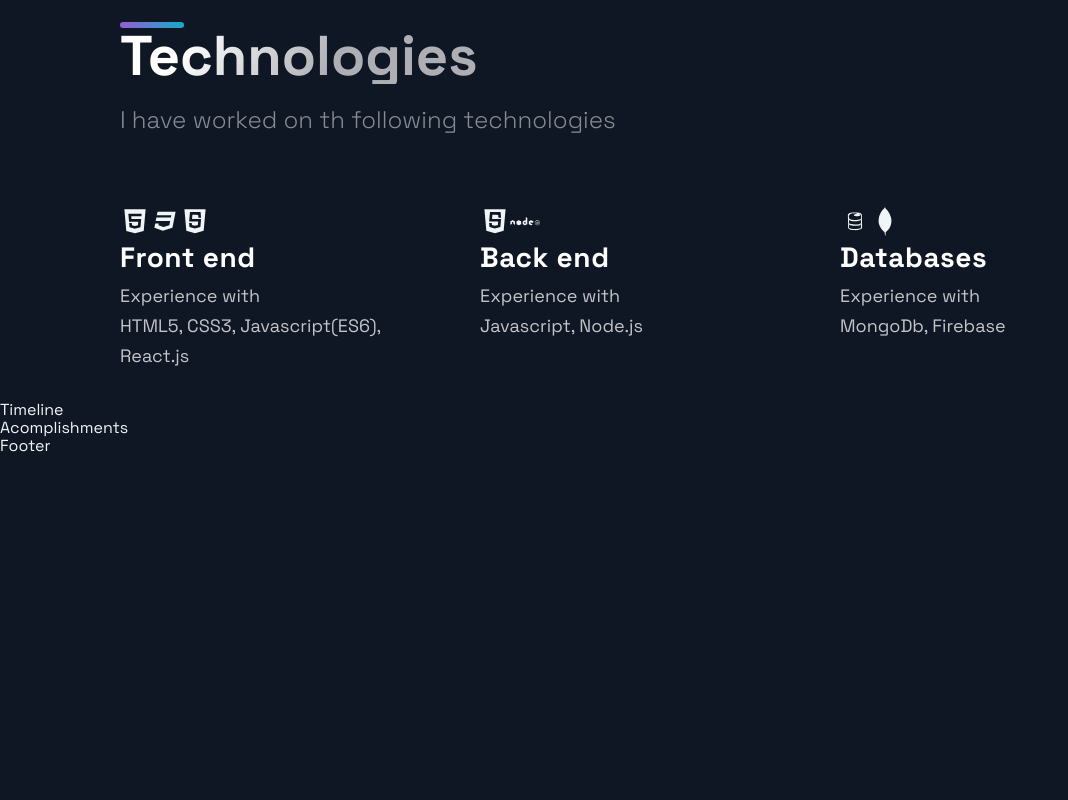
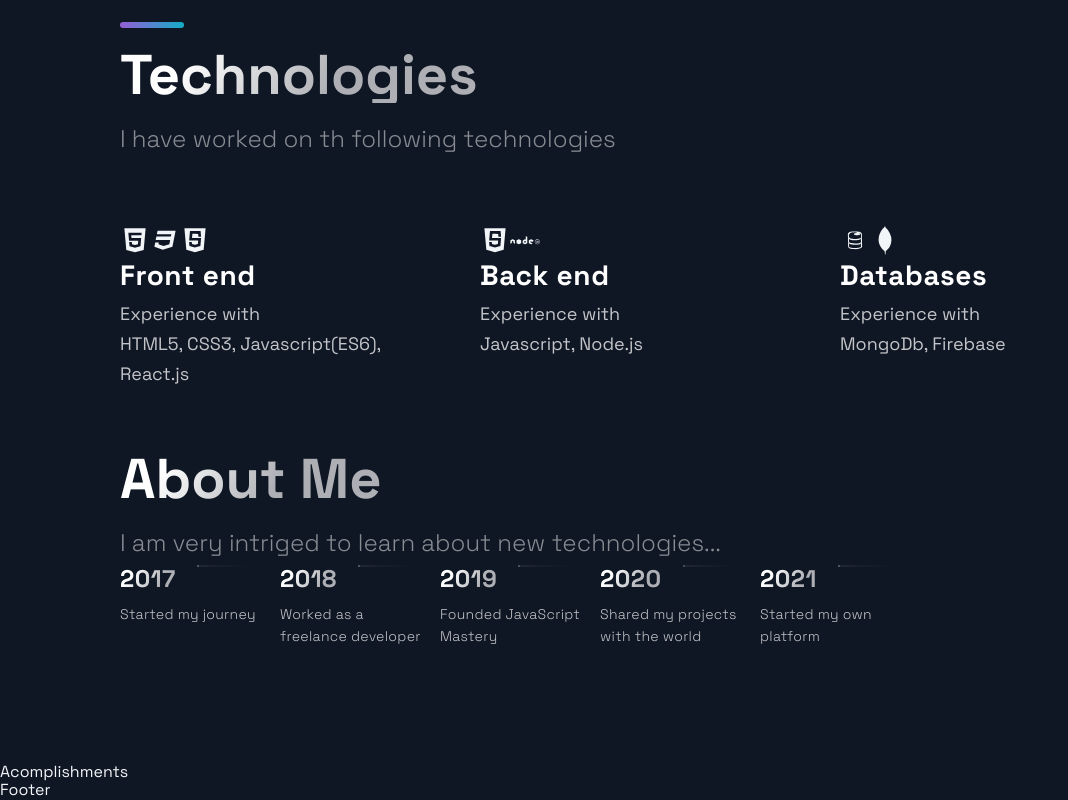
Before and after one commit to Harshil-Dalal5121/porfolio, a Next.js app: page / in a window 1280 px wide. Shown: the part 2100-2900 px from the top of the page, without its empty margins (0-1068 px from the left). Before the commit the page ends 2556 px from the top, so only its background shows below. Built offline with nearby package versions, Linux system fonts and the light colour scheme.

Commit message:
Timeline added

```diff
--- a/src/components/Technologies/Technologies.js
+++ b/src/components/Technologies/Technologies.js
@@ -6,6 +6,7 @@ import { List, ListContainer, ListItem, ListParagraph, ListTitle } from './Techn
 const Technologies = () => (
   <Section id="tech">
     <SectionDivider />
+    <br/>
     <SectionTitle>Technologies</SectionTitle>
     <SectionText>
       I have worked on th following technologies
--- a/src/components/TimeLine/TimeLine.js
+++ b/src/components/TimeLine/TimeLine.js
@@ -7,45 +7,113 @@ import { TimeLineData } from '../../constants/constants';
 const TOTAL_CAROUSEL_COUNT = TimeLineData.length;
 
 const Timeline = () => {
-  // const [activeItem, setActiveItem] = useState(0);
-  // const carouselRef = useRef();
+  const [activeItem, setActiveItem] = useState(0);
+  const carouselRef = useRef();
 
-  // const scroll = (node, left) => {
-  //   return node.scrollTo({ left, behavior: 'smooth' });
-  // }
+  const scroll = (node, left) => {
+    return node.scrollTo({ left, behavior: 'smooth' });
+  }
 
-  // const handleClick = (e, i) => {
-  //   e.preventDefault();
+  const handleClick = (e, i) => {
+    e.preventDefault();
 
-  //   if (carouselRef.current) {
-  //     const scrollLeft = Math.floor(carouselRef.current.scrollWidth * 0.7 * (i / TimeLineData.length));
+    if (carouselRef.current) {
+      const scrollLeft = Math.floor(carouselRef.current.scrollWidth * 0.7 * (i / TimeLineData.length));
 
-  //     scroll(carouselRef.current, scrollLeft);
-  //   }
-  // }
+      scroll(carouselRef.current, scrollLeft);
+    }
+  }
 
-  // const handleScroll = () => {
-  //   if (carouselRef.current) {
-  //     const index = Math.round((carouselRef.current.scrollLeft / (carouselRef.current.scrollWidth * 0.7)) * TimeLineData.length);
+  const handleScroll = () => {
+    if (carouselRef.current) {
+      const index = Math.round((carouselRef.current.scrollLeft / (carouselRef.current.scrollWidth * 0.7)) * TimeLineData.length);
 
-  //     setActiveItem(index);
-  //   }
-  // }
+      setActiveItem(index);
+    }
+  }
 
-  // // snap back to beginning of scroll when window is resized
-  // // avoids a bug where content is covered up if coming from smaller screen
-  // useEffect(() => {
-  //   const handleResize = () => {
-  //     scroll(carouselRef.current, 0);
-  //   }
+  // snap back to beginning of scroll when window is resized
+  // avoids a bug where content is covered up if coming from smaller screen
+  useEffect(() => {
+    const handleResize = () => {
+      scroll(carouselRef.current, 0);
+    }
 
-  //   window.addEventListener('resize', handleResize);
-  // }, []);
+    window.addEventListener('resize', handleResize);
+  }, []);
 
   return (
-    <div>
-      Timeline
-    </div>
+    <Section id="about">
+      <SectionTitle>About Me</SectionTitle>
+      <SectionText>
+          I am very intriged to learn about new technologies...
+          <CarouselContainer ref={carouselRef} onScroll={handleScroll}>
+            <>
+            {TimeLineData.map((item,index)=>(
+                <CarouselMobileScrollNode key={index} final={index === TOTAL_CAROUSEL_COUNT-1}>
+                  <CarouselItem
+                  index={index}
+                  id={`carousel__item-${index}`}
+                  active={activeItem}
+                  onClick={(e)=>handleClick(e, index)}
+                  >
+                <CarouselItemTitle>
+                {item.year}
+                <CarouselItemImg
+                    width="208"
+                    height="6"
+                    viewBox="0 0 208 6"
+                    fill="none"
+                    xmlns="http://www.w3.org/2000/svg">
+                    <path
+                      fill-rule="evenodd"
+                      clip-rule="evenodd"
+                      d="M2.5 5.5C3.88071 5.5 5 4.38071 5 3V3.5L208 3.50002V2.50002L5 2.5V3C5 1.61929 3.88071 0.5 2.5 0.5C1.11929 0.5 0 1.61929 0 3C0 4.38071 1.11929 5.5 2.5 5.5Z"
+                      fill="url(#paint0_linear)"
+                      fill-opacity="0.33"
+                    />
+                    <defs>
+                      <linearGradient
+                        id="paint0_linear"
+                        x1="-4.30412e-10"
+                        y1="0.5"
+                        x2="208"
+                        y2="0.500295"
+                        gradientUnits="userSpaceOnUse">
+                        <stop stop-color="white" />
+                        <stop
+                          offset="0.79478"
+                          stop-color="white"
+                          stop-opacity="0"
+                        />
+                      </linearGradient>
+                    </defs>
+                  </CarouselItemImg>
+                    </CarouselItemTitle>
+                    <CarouselItemText>
+                      {item.text}
+                      </CarouselItemText>
+
+                  </CarouselItem>
+                </CarouselMobileScrollNode>
+            ))} </>
+
+          </CarouselContainer>
+          <CarouselButtons>
+            {TimeLineData.map((item, index)=>(
+              <CarouselButton
+              key={index}
+              index={index}
+              active={activeItem}
+              onClick={(e)=>handleClick(e, index)}
+              >
+                <CarouselButtonDot  active = {activeItem}/>
+              </CarouselButton>
+            ))}
+          </CarouselButtons>
+      </SectionText>
+
+    </Section>
   );
 };
 
```
